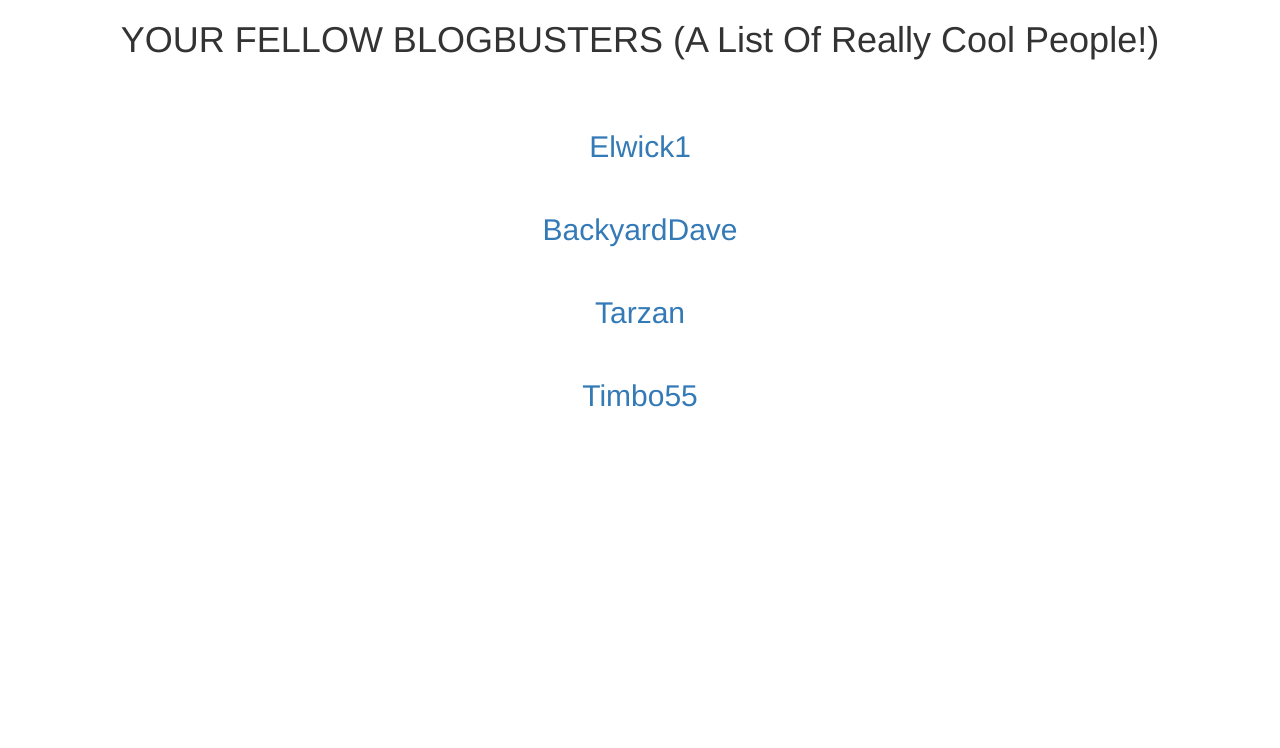
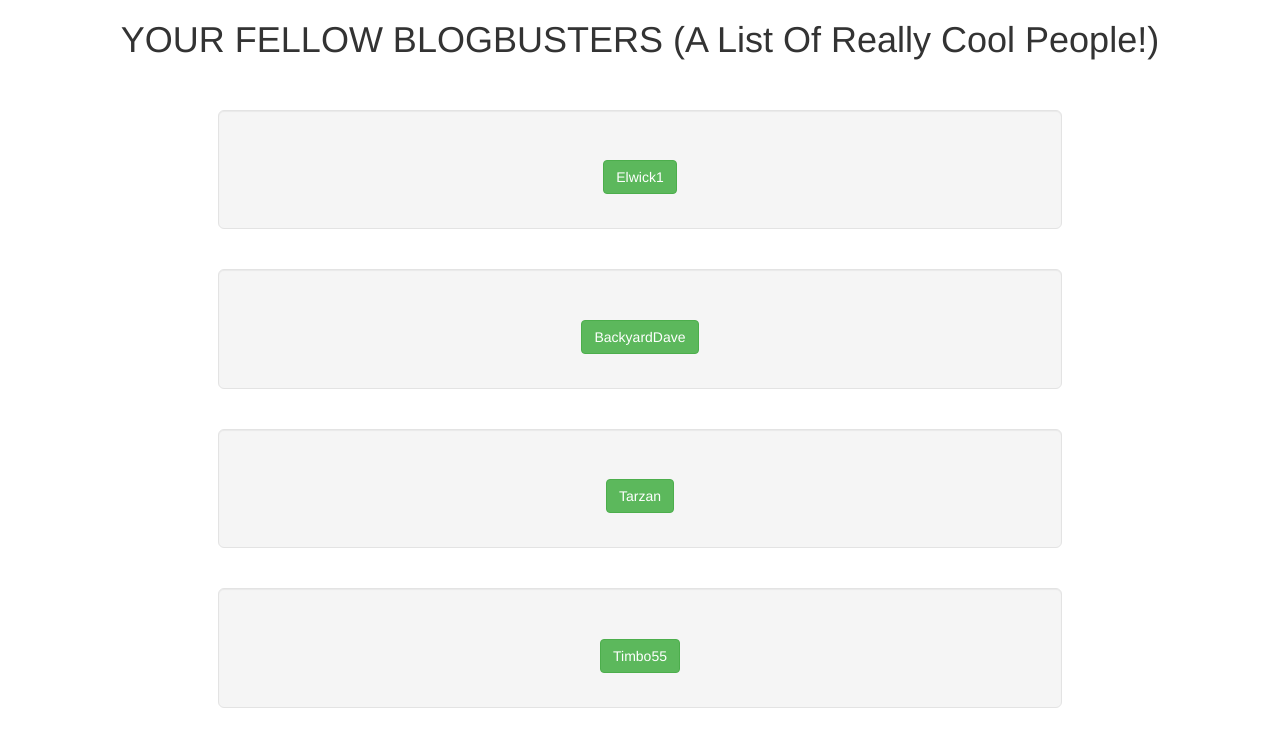
Before and after one commit to Elwick1/BLOGBUSTERS, a Rails app: page /users in a window 1280 px wide. Shown: the part 52-800 px from the top of the page. Run offline with Rails 7, Linux system fonts and the light colour scheme; style sheets or scripts are compiled from the project's sources; some libraries are stand-ins or nearby versions.

Commit message:
minor user index changes

```diff
--- a/app/models/article.rb
+++ b/app/models/article.rb
@@ -1,6 +1,6 @@
 class Article < ApplicationRecord
   belongs_to :user
-  # has_many :users, :through likes
+  has_many :likes, through: :users
   validates :title, presence: true
   validates :content, length: { minimum: 50 }
   validates :content, presence: true
--- a/app/models/user.rb
+++ b/app/models/user.rb
@@ -1,7 +1,6 @@
 class User < ApplicationRecord
   has_many :articles
-  has_many :likes
-  # has_many :liked, :through likes
+  has_many :likes, through: :articles
   validates :username, uniqueness: true
   validates :username, presence: true
   validates :username, length: { maximum: 15 }
--- a/app/views/users/index.html.erb
+++ b/app/views/users/index.html.erb
@@ -1,7 +1,18 @@
 <h1 align="center">YOUR FELLOW BLOGBUSTERS (A List Of Really Cool People!)</h1>
 <br>
 <% @users.each do |user| %>
+
 <br>
-<h2 align="center"><%= link_to user.username, user_path(user) %></h2>
+<div class="row">
+  <div class="col-xs-8 col-xs-offset-2">
+   <div class="well well-lg">
+    <div class="user-username">
+     <h1 align="center"><%= link_to user.username, user_path(user), class: 'btn btn-success btn-large' %></h1>
+     </div>
+    <div class="user-actions">
+    </div>
+   </div>
+  </div>
+ </div>
+
 <% end %>
-<br>
```
Also changed, not shown: 3 other files.
